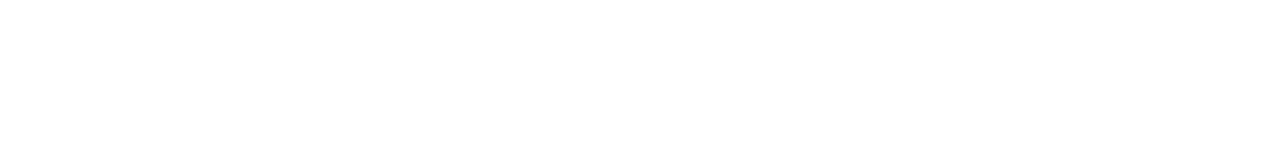
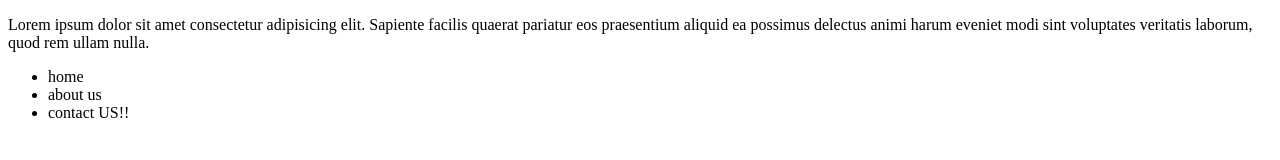
Before and after one commit to yatheendrachari/learn-git, a plain HTML site: page index.html in a window 1280 px wide. Drawn offline with Linux system fonts and the light colour scheme.

Commit message:
add a list

```diff
--- a/index.html
+++ b/index.html
@@ -6,6 +6,11 @@
     <title>Document</title>
 </head>
 <body>
-
+    <p>Lorem ipsum dolor sit amet consectetur adipisicing elit. Sapiente facilis quaerat pariatur eos praesentium aliquid ea possimus delectus animi harum eveniet modi sint voluptates veritatis laborum, quod rem ullam nulla.</p>
+    <ul>
+        <li>home</li>
+        <li>about us</li>
+        <li>contact US!!</li>
+    </ul>
 </body>
 </html>
```
